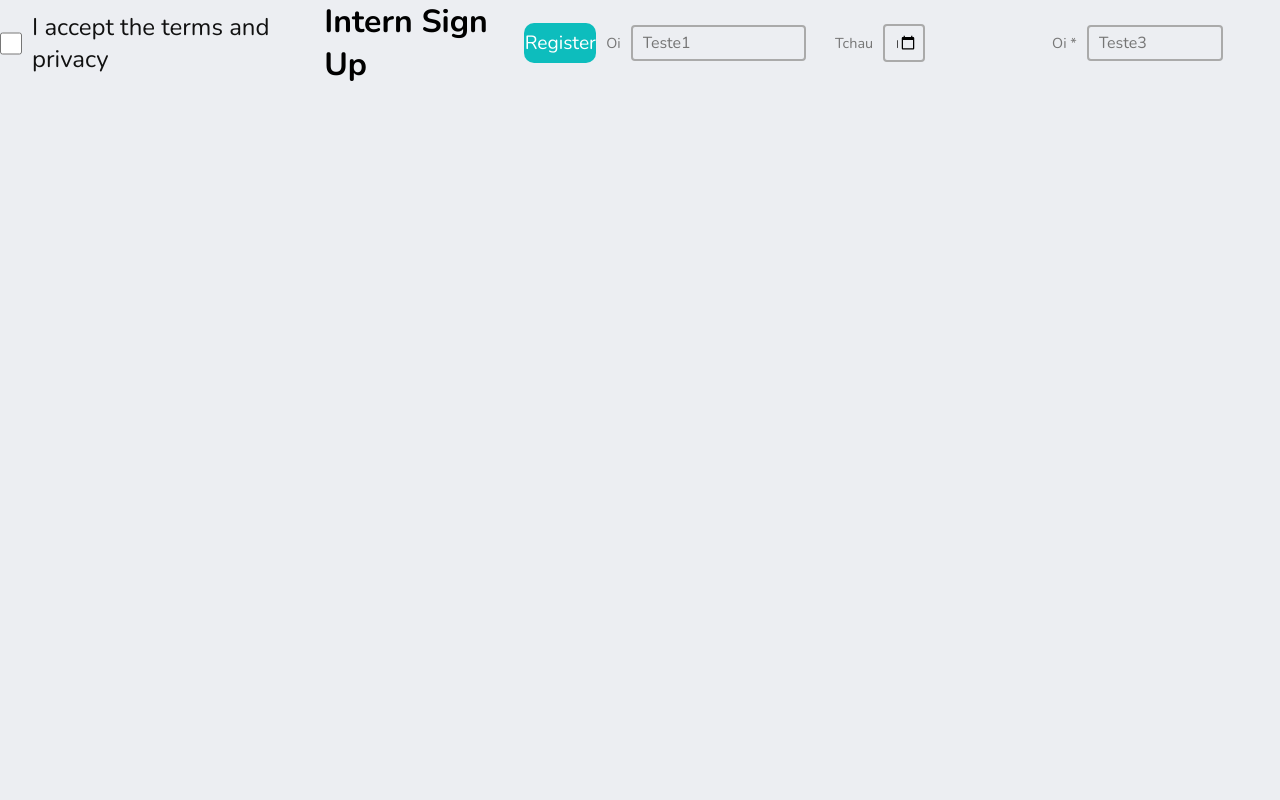
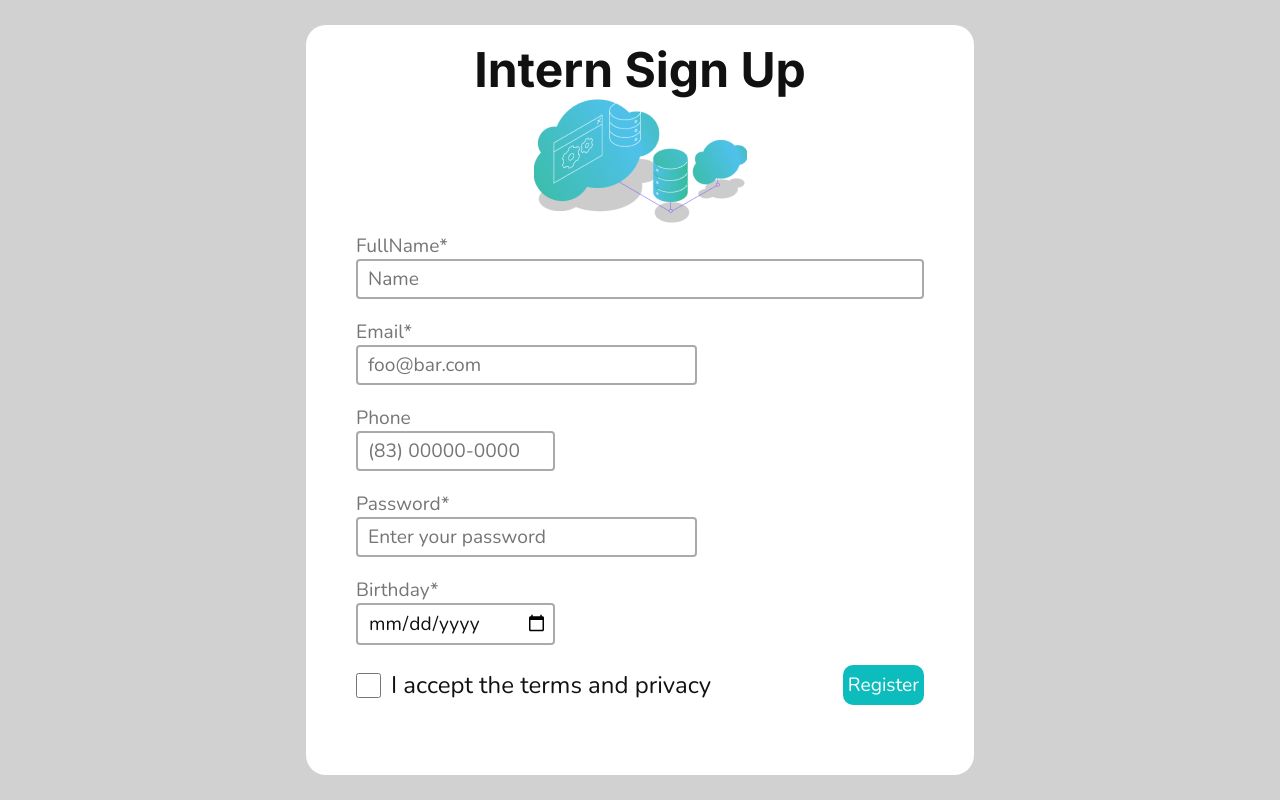
Before and after one commit to LeonardoLuisKlein/internReactForm, a React (Create React App) app: page / in a window 1280 px wide. Built offline with nearby package versions, Linux system fonts and the light colour scheme.

Commit message:
Feat: new elements styles and logics

```diff
--- a/public/index.html
+++ b/public/index.html
@@ -25,6 +25,9 @@
       Learn how to configure a non-root public URL by running `npm run build`.
     -->
     <title>React App</title>
+    <link rel="preconnect" href="https://fonts.googleapis.com">
+    <link rel="preconnect" href="https://fonts.gstatic.com" crossorigin>
+    <link href="https://fonts.googleapis.com/css2?family=Inter:wght@400;700&family=Nunito:ital,wght@0,400;0,700;1,400;1,700&display=swap" rel="stylesheet">
   </head>
   <body>
     <noscript>You need to enable JavaScript to run this app.</noscript>
--- a/src/App.js
+++ b/src/App.js
@@ -1,18 +1,10 @@
 import React from 'react';
-import { Checkbox } from './components/micro/checkbox/Checkbox'
-import { Title } from './components/micro/title/Title'
-import { Buttons } from './components/micro/buttons/Buttons'
-import { Inputs } from './components/micro/inputs/Inputs'
+import { Home } from './components/pages/home/Home'
 
 function App() {
   return (
     <div className="App">
-      <Checkbox />
-      <Title idTitle="title" title="Intern Sign Up" />
-      <Buttons classButton="smallButton" textButton="Register" />
-      <Inputs labelText="Oi" labelFor="Oi" inputType="text" inputId="Oi" inputClass="bigInput" placehInput="Teste1" />
-      <Inputs labelText="Tchau" labelFor="Tchau" inputType="date" inputId="Tchau" inputClass="smallInput" placehInput="Teste2" />
-      <Inputs labelText="Oi *" labelFor="OiDnv" inputType="password" inputId="OiDnv" inputClass="mediumInput" placehInput="Teste3" />
+      <Home />
     </div>
   );
 }
--- a/src/components/micro/buttons/Buttons.scss
+++ b/src/components/micro/buttons/Buttons.scss
@@ -1,6 +1,7 @@
 button{
     border: none;
     font-size: 1.2rem;
+    cursor: pointer;
 }
 
 .smallButton{
@@ -10,6 +11,9 @@ button{
     color: #FFF;
     background: #0DBDBD;
     border-radius: 10px;
+    @media (max-width: 768px) {
+        width: 100%;
+      }
 }
 
 .bigButton{
--- a/src/components/micro/checkbox/Checkbox.js
+++ b/src/components/micro/checkbox/Checkbox.js
@@ -3,12 +3,12 @@ import './Checkbox.scss'
 
 export const Checkbox = () => {
   return (
-    <div>
+    <div id="chkContainer">
     <input
       type="checkbox"
       id="checkbox"
     />
-    <span id="checkLabel">
+    <span id="checkLabel" for="checkbox">
       I accept the terms and privacy
     </span>
   </div>
--- a/src/components/micro/checkbox/Checkbox.scss
+++ b/src/components/micro/checkbox/Checkbox.scss
@@ -1,4 +1,4 @@
-div{
+#chkContainer{
     display: flex;
     align-items: center;
     gap: 10px;
@@ -8,16 +8,21 @@ div{
     font-style: normal;
     font-weight: 400;
     font-size: 1.5rem;
-
     color: #111111;
+    @media (max-width: 768px) {
+        font-size: 1.1rem;
+      }
 }
 
 #checkbox{
     width: 25px;
     height: 25px;
-
     accent-color: #0DBDBD;
     border: 2px solid #0DBDBD;
     border-radius: 2px;
+    @media (max-width: 768px) {
+        width: 15px;
+        height: 15px;
+      }
 }
 }
--- /dev/null
+++ b/src/components/micro/image/Image.js
@@ -0,0 +1,11 @@
+import React from "react";
+import Imagem from "../../../assets/data.png";
+import "./Image.scss";
+
+export function Image(){
+  return (
+    <div className="imageAlign">
+      <img data-testid="img-logo" src={Imagem} alt="logo"  />
+    </div>
+  );
+};
--- /dev/null
+++ b/src/components/micro/image/Image.scss
@@ -0,0 +1,4 @@
+.imageAlign {
+    display: flex;
+    justify-content: center;
+  }
--- a/src/components/micro/inputs/Inputs.scss
+++ b/src/components/micro/inputs/Inputs.scss
@@ -1,43 +1,28 @@
-.labelInput{
-    font-size: 0.9em;
-    color: #767676;
+.inputContainer{
+  display: flex;
+  flex-flow: column nowrap;
 }
 
-.smallInput{
+.labelInput{
+    font-size: 1.2rem;
+    color: #767676;
+    display: flex;
+    @media (max-width: 768px) {
+      font-size: 1.1rem;
+    }
+}
+
+input{
     color: #111111;
-    border: 2px solid #aaaaaa;
+    border: 2.5px solid #aaaaaa;
     border-radius: 4px;
     background: none;
     padding: 5px 5px 5px 10px;
-    font-size: 1em;
-    width: 20%;
+    font-size: 1.2rem;
     &:focus {
       outline: 0;
     }
-}
-
-.mediumInput{
-    color: #111111;
-    border: 2px solid #aaaaaa;
-    border-radius: 4px;
-    background: none;
-    padding: 5px 5px 5px 10px;
-    font-size: 1em;
-    width: 60%;
-    &:focus {
-      outline: 0;
+    @media (max-width: 768px) {
+      font-size: 1rem;
     }
 }
-
-.bigInput{
-    color: #111111;
-    border: 2px solid #aaaaaa;
-    border-radius: 4px;
-    background: none;
-    padding: 5px 5px 5px 10px;
-    font-size: 1em;
-    width: 80%;
-    &:focus {
-      outline: 0;
-    }
-}
--- a/src/components/micro/title/Title.scss
+++ b/src/components/micro/title/Title.scss
@@ -1,8 +1,11 @@
 #basicTitle{
+    text-align: center;
     font-family: 'Inter';
     font-style: normal;
     font-weight: 600;
     font-size: 3rem;
-
     color: #111111;
+    @media (max-width: 768px) {
+        font-size: 1.5rem;
+      }
 }
--- a/src/globalStyle.js
+++ b/src/globalStyle.js
@@ -1,16 +1,23 @@
 import { createGlobalStyle } from "styled-components";
 
 const globalStyle = createGlobalStyle `
-@import url("https://fonts.googleapis.com/css2?family=Nunito:ital,wght@0,400;0,700;1,400&display=swap");
 
 * {
         margin: 0;
         padding: 0;
         box-sizing: border-box;
         font-family: 'Nunito', sans-serif;
-        outline: none;
-        background: #ECEEF2;
     }
+
+#root{
+    display: flex;
+    justify-content: center;
+    align-items: center;
+    width: 100vw;
+    height: 100vh;
+    background: #D1D1D1;
+}
+
 `
 
 export default globalStyle
--- a/src/index.js
+++ b/src/index.js
@@ -2,7 +2,7 @@ import React from 'react';
 import ReactDOM from 'react-dom/client';
 import App from './App';
 import reportWebVitals from './reportWebVitals';
-import GlobalStyle from './globalStyle'
+import GlobalStyle from './globalStyle.js'
 
 const root = ReactDOM.createRoot(document.getElementById('root'));
 root.render(
```
Also changed, not shown: src/assets/data.png (added).
